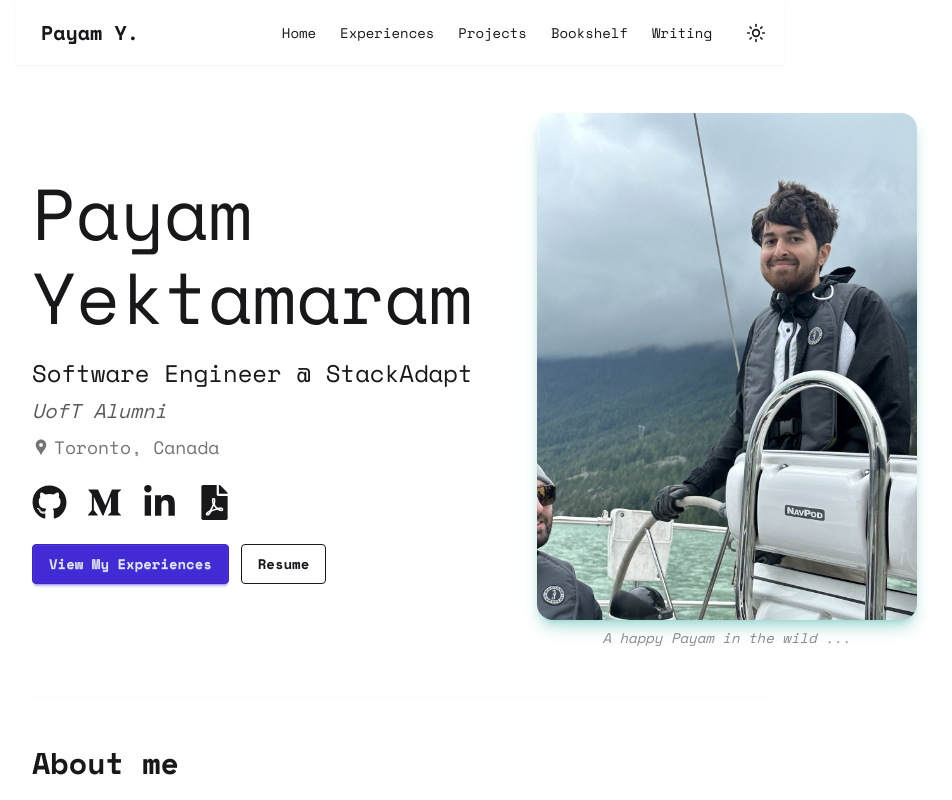
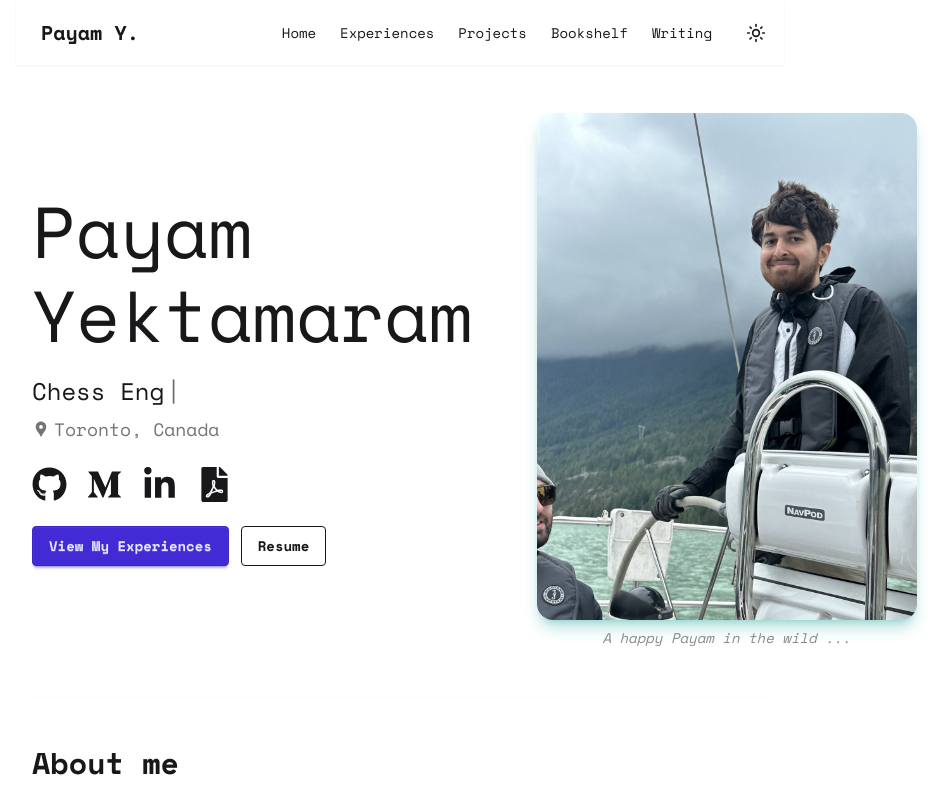
Before and after one commit to payamyek/portfolio-2024, a Next.js app: page / in a window 1280 px wide. Shown: the top 800 px of the page, without its empty margins (240-1192 px from the left). Built offline with nearby package versions, Linux system fonts and the light colour scheme.

Commit message:
feat: add typewriter effect

```diff
--- a/app/page.tsx
+++ b/app/page.tsx
@@ -3,6 +3,7 @@ import Link from 'next/link';
 import { MdLocationPin } from 'react-icons/md';
 
 import IconGroup from './ui/icons/icon-group';
+import TypewriterText from './ui/typewriter-text';
 
 const IMAGE_ALT =
   'A picture of Payam Yektamaram steering a sail-boat in Squamish, British Columbia.';
@@ -19,10 +20,7 @@ export default function Home() {
           </div>
 
           <div className='flex flex-col gap-2'>
-            <p className='text-lg md:text-2xl'>
-              Software Engineer @ StackAdapt
-            </p>
-            <p className='text-md italic opacity-70 md:text-xl'>UofT Alumni</p>
+            <TypewriterText />
             <div className='flex items-center justify-center gap-1 opacity-60 md:text-lg lg:justify-start'>
               <MdLocationPin />
               <span>Toronto, Canada</span>
--- /dev/null
+++ b/app/ui/typewriter-text.tsx
@@ -0,0 +1,69 @@
+'use client';
+
+import { useEffect, useRef, useState } from 'react';
+
+const PHRASES = [
+  'Software Engineer @ StackAdapt',
+  'Chess Engine Builder',
+  'Amateur Sailor',
+  'Avid Reader',
+  'UofT Alumnus',
+];
+
+const TYPING_MS = 65;
+const DELETING_MS = 35;
+const PAUSE_MS = 2000;
+
+// Cycles through all phrases once, then stops back on the first one
+const STOP_AFTER = PHRASES.length + 1;
+
+export default function TypewriterText() {
+  const [phraseIndex, setPhraseIndex] = useState(0);
+  const [charIndex, setCharIndex] = useState(0);
+  const [isDeleting, setIsDeleting] = useState(false);
+  const [isDone, setIsDone] = useState(false);
+  const timeout = useRef<ReturnType<typeof setTimeout>>(undefined);
+  const completedRef = useRef(0);
+
+  useEffect(() => {
+    if (isDone) return;
+
+    const phrase = PHRASES[phraseIndex];
+
+    if (!isDeleting) {
+      if (charIndex < phrase.length) {
+        timeout.current = setTimeout(
+          () => setCharIndex((i) => i + 1),
+          TYPING_MS,
+        );
+      } else {
+        completedRef.current += 1;
+        if (completedRef.current >= STOP_AFTER) {
+          // Typed the final phrase fully — stop here, no more deleting
+          setIsDone(true);
+        } else {
+          timeout.current = setTimeout(() => setIsDeleting(true), PAUSE_MS);
+        }
+      }
+    } else {
+      if (charIndex > 0) {
+        timeout.current = setTimeout(
+          () => setCharIndex((i) => i - 1),
+          DELETING_MS,
+        );
+      } else {
+        setIsDeleting(false);
+        setPhraseIndex((i) => (i + 1) % PHRASES.length);
+      }
+    }
+
+    return () => clearTimeout(timeout.current);
+  }, [phraseIndex, charIndex, isDeleting, isDone]);
+
+  return (
+    <p className='text-lg md:text-2xl'>
+      {PHRASES[phraseIndex].slice(0, charIndex)}
+      {!isDone && <span className='ml-0.5 animate-pulse opacity-70'>|</span>}
+    </p>
+  );
+}
```
